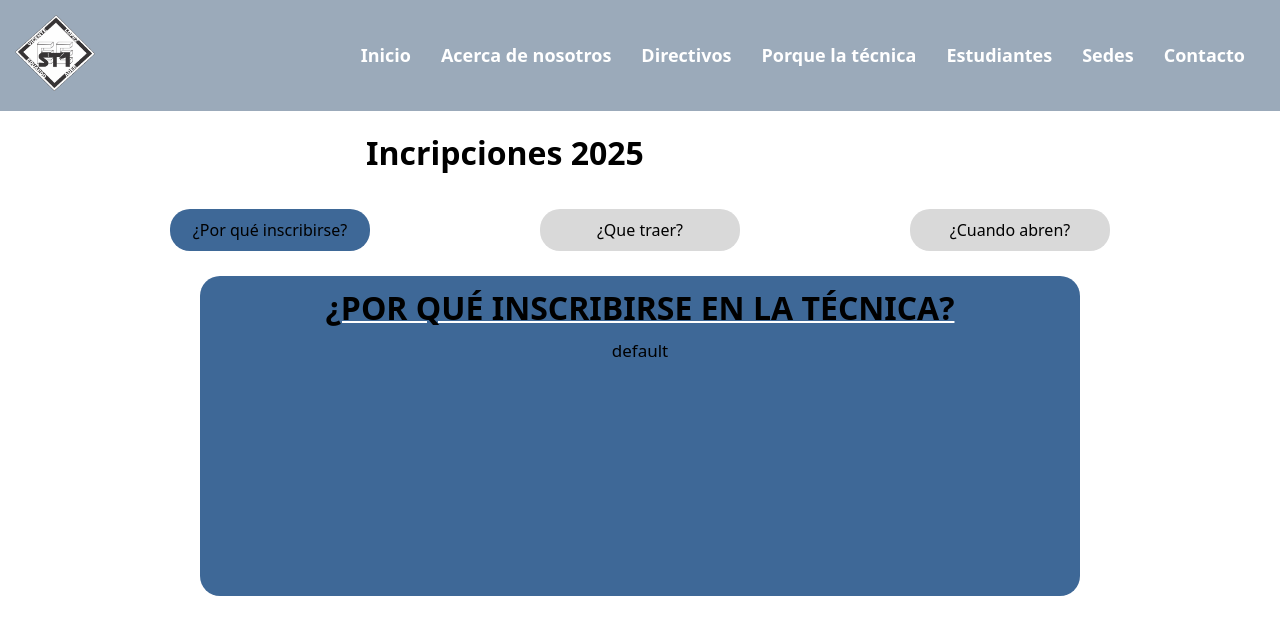
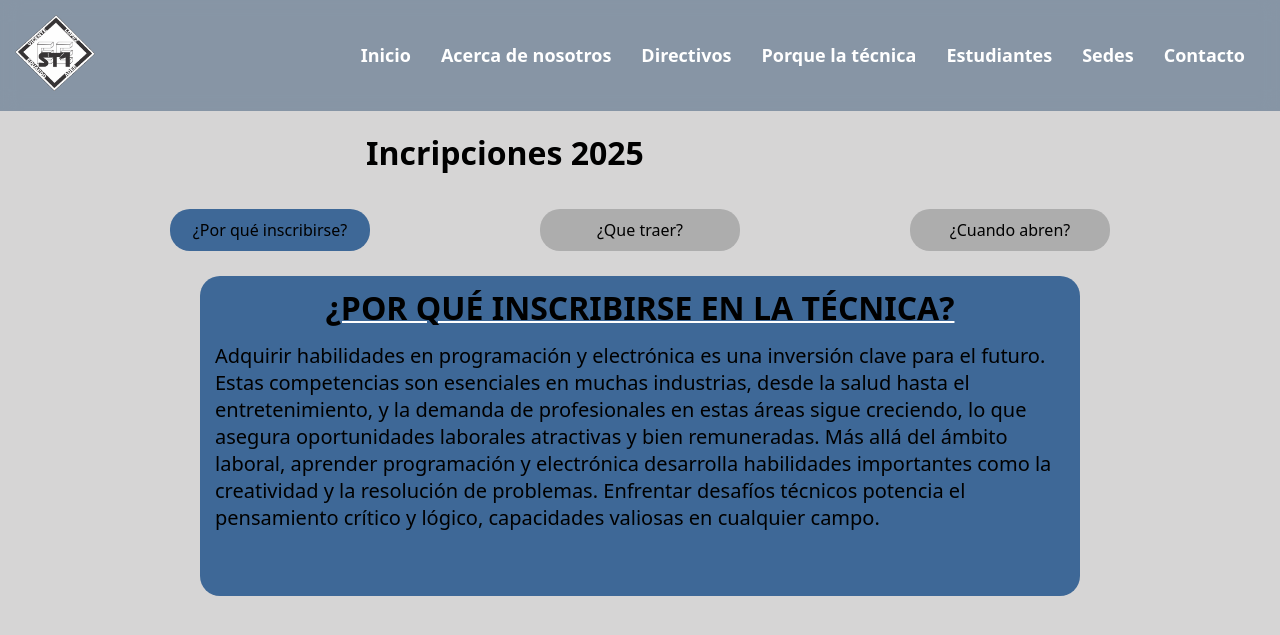
Before and after one commit to Exaedro/web_institucional, a PHP site: page /inscrip.php in a window 1280 px wide. Shown: the top 635 px of the page. Run offline with PHP 8.4, Linux system fonts and the light colour scheme; some libraries are stand-ins or nearby versions.

Commit message:
inscripciones

```diff
--- a/css/inscrip.css
+++ b/css/inscrip.css
@@ -6,6 +6,11 @@
     padding: 0px;
     box-sizing: border-box;
     color: black;
+
+}
+
+body{
+    background-color: rgb(214, 213, 213);
 }
 
 .ins-title{
@@ -27,7 +32,7 @@
 }
 
 .btn{
-    background-color: #d9d9d9;
+    background-color: #adadad;
     width: 200px;
     text-align: center;
     padding: 10px;
@@ -85,9 +90,9 @@ opacity: 0;
 }
 
 .content p {
-    margin-top: 10px;
-    font-size: 17px;
-
+    margin-top: 8px;
+    font-size: 20px;
+    padding: 5px;
 }
 
 @keyframes intro{
--- a/inscrip.php
+++ b/inscrip.php
@@ -22,7 +22,7 @@
 
         function textPorque() {
             title.innerHTML = "¿POR QUÉ INSCRiBIRSE EN LA TÉCNICA?"
-            info.innerHTML = "1"
+            info.innerHTML = "Adquirir habilidades en programación y electrónica es una inversión clave para el futuro. Estas competencias son esenciales en muchas industrias, desde la salud hasta el entretenimiento, y la demanda de profesionales en estas áreas sigue creciendo, lo que asegura oportunidades laborales atractivas y bien remuneradas. Más allá del ámbito laboral, aprender programación y electrónica desarrolla habilidades importantes como la creatividad y la resolución de problemas. Enfrentar desafíos técnicos potencia el pensamiento crítico y lógico, capacidades valiosas en cualquier campo."
             porque.classList.add("active")
             que.classList.remove("active")
             cuando.classList.remove("active")
@@ -45,9 +45,8 @@
         </script>
 
 </head>
+<?php include_once("navbar.php"); ?>
 <body>
-
-    <?php include_once("navbar.php"); ?>
 
     <main>
         <h1 class="ins-title">Incripciones 2025</h1>
@@ -59,7 +58,7 @@
         <div class="content-holder">
                 <div class="content">
                 <h1 id="title">¿POR QUÉ INSCRiBIRSE EN LA TÉCNICA?</h1>
-                <p id="info">default</p></div>
+                <p id="info">Adquirir habilidades en programación y electrónica es una inversión clave para el futuro. Estas competencias son esenciales en muchas industrias, desde la salud hasta el entretenimiento, y la demanda de profesionales en estas áreas sigue creciendo, lo que asegura oportunidades laborales atractivas y bien remuneradas. Más allá del ámbito laboral, aprender programación y electrónica desarrolla habilidades importantes como la creatividad y la resolución de problemas. Enfrentar desafíos técnicos potencia el pensamiento crítico y lógico, capacidades valiosas en cualquier campo.</p></div>
         </div>
     </main>
 </body>
```
